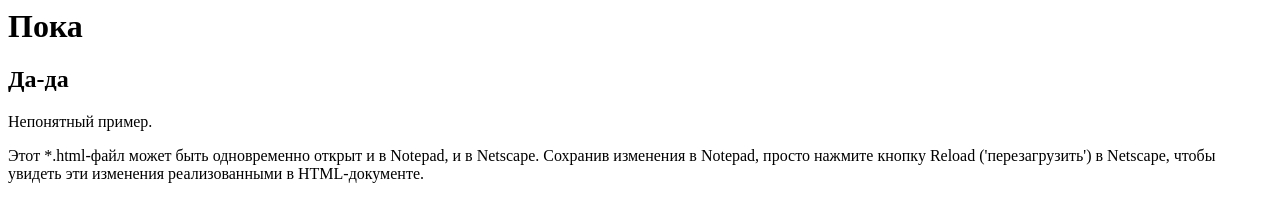
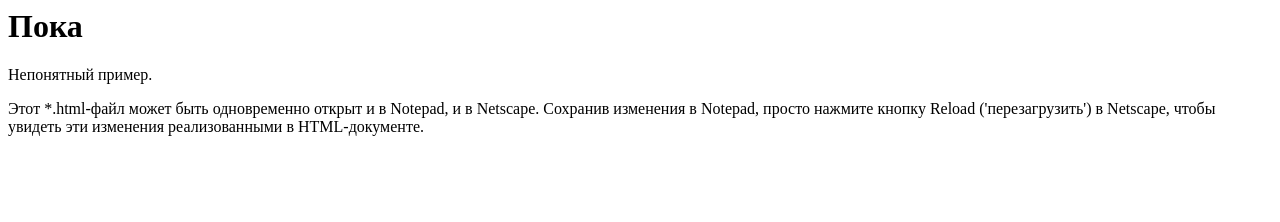
Before and after one commit to BigLeoCklick/special-app, a plain HTML site: page index.html in a window 1280 px wide. Drawn offline with Linux system fonts and the light colour scheme.

Commit message:
dell in index.html

```diff
--- a/index.html
+++ b/index.html
@@ -4,7 +4,6 @@
 </head>
 <body>
 <H1>Пока</H1>
-<H2>Да-да</H2>
 <P> Непонятный пример. </P>
 <P> Этот *.html-файл может быть одновременно открыт и в Notepad, и в Netscape. Сохранив изменения в Notepad, просто нажмите кнопку Reload ('перезагрузить') в Netscape, чтобы увидеть эти изменения реализованными в HTML-документе. </P>
 </body>
```
